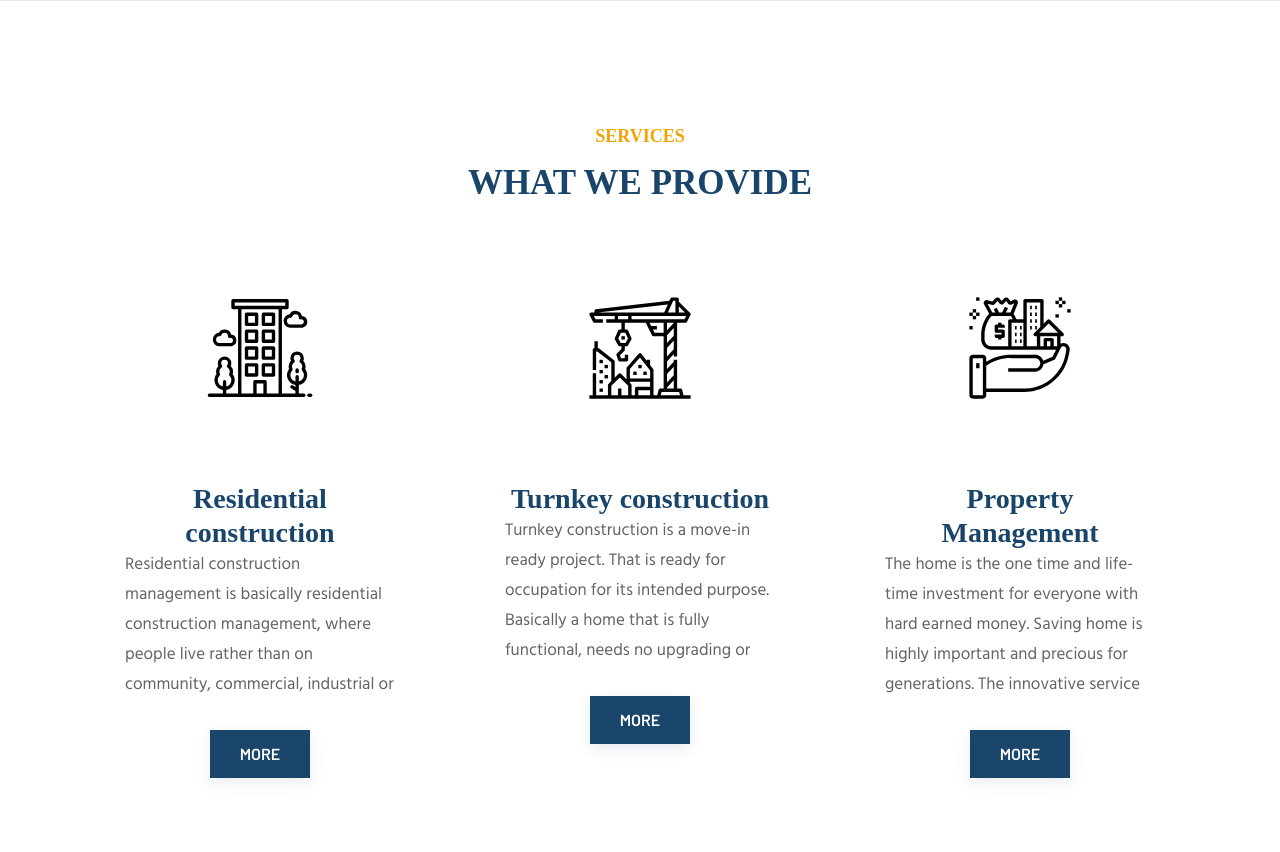
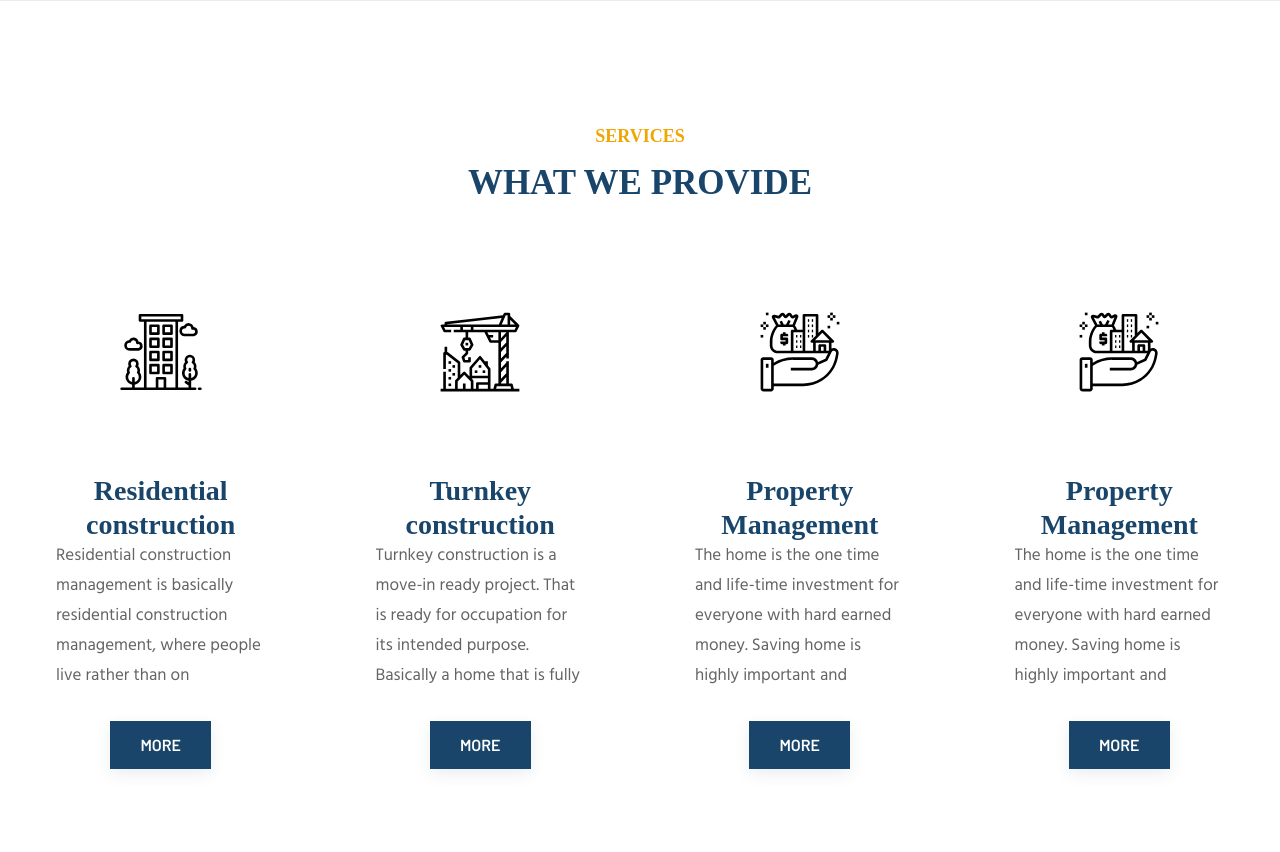
Before and after one commit to WindRmen05/r-five, a plain HTML site: page index.html in a window 1280 px wide. Shown: the part 1460-2312 px from the top of the page. Drawn offline with Linux system fonts and the light colour scheme; files whose address does not match are found by name; a web font is replaced by a local one.

Commit message:
new updates

```diff
--- a/assets/css/style.css
+++ b/assets/css/style.css
@@ -827,6 +827,12 @@ p {
   4.SERVICES css
 ===========================*/
 
+@media screen and (max-width:561px) {
+  #service .row {
+    display: grid;
+  }
+}
+
 .feature-box {
   font-size: 1.5rem;
   padding: 2.5rem;
@@ -834,7 +840,8 @@ p {
   border-radius: 3px;
   z-index: 10;
   transition: all .3s;
-  max-width: 100%;
+  max-width: 400px;
+  align-self: center;
 }
 
 .feature-box p {
@@ -849,6 +856,13 @@ p {
 .feature-box button {
   margin-top: 30px;
   font-size: 16px;
+}
+
+.cont {
+  padding: 1rem;
+  display: grid;
+  align-items: center;
+  justify-content:center;
 }
 
 .feature-box__icon {
--- a/index.html
+++ b/index.html
@@ -183,8 +183,7 @@
 
     <!--====== SERVICES PART START ======-->
 
-    <section id="service" class="project-area pt-125 pb-130">
-        <div class="container">
+    <section id="service" class="project-area pt-125">
             <div class="row justify-content-center">
             <div class="col-lg-6">
                 <div class="section-title text-center pb-50">
@@ -192,9 +191,11 @@
                     <h2 class="title">what we provide</h2>
                 </div> <!-- section title -->
             </div>
-        </div>
+            </div>
+            <div class="cont">
             <div class="row">
-                <div class="col md">
+                <!-- col md-3 mb-4 -->
+                <div class="col md-3 mb-4">
                     <div class="feature-box">
                         <img src="./assets/images/services/condominium.svg" class="feature-box__icon"></img>
                         <h3 class="heading-teritiary">Residential construction</h3>
@@ -204,7 +205,7 @@
                     </div>
                 </div>
 
-                <div class="col md">
+                <div class="col md-3 mb-4">
                     <div class="feature-box">
                         <img src="./assets/images/services/construction.svg" class="feature-box__icon"></img>
                         <h3 class="heading-teritiary">Turnkey construction</h3>
@@ -213,7 +214,16 @@
                     </div>
                 </div>
 
-                <div class="col md">
+                <div class="col md-3 mb-4">
+                    <div class="feature-box">
+                        <img src="./assets/images/services/assets.svg" class="feature-box__icon"></img>
+                        <h3 class="heading-teritiary">Property Management</h3>
+                        <p class="feature-box__text">The home is the one time and life-time investment for everyone with hard earned money. Saving home is highly important and precious for generations. The innovative service we offer will give immense pleasure and relief for flat owners, especially owners  who are away from their property for mutual benefit. Flat owners can stay anywhere in the world comfortably without any worry about his/her property and they can view their property online periodically and receive rent and get updates about property.</p>
+                        <button class="main-btn" id="moreBtn">more</button>
+                    </div>
+                </div>
+
+                <div class="col md-3 mb-4">
                     <div class="feature-box">
                         <img src="./assets/images/services/assets.svg" class="feature-box__icon"></img>
                         <h3 class="heading-teritiary">Property Management</h3>
@@ -226,18 +236,18 @@
     </section>
     <!--====== SERVICES PART ENDS ======-->
 
-    <!--====== SERVICES PART START ======-->
+    <!--====== FEATURE-GALLERY PART START ======-->
 
-    <section id="project" class="services-area pt-125 pb-130 gray-bg">
+    <!-- <section id="project" class="services-area pt-125 pb-130 gray-bg">
         <div class="container">
             <div class="row justify-content-center">
                 <div class="col-lg-6">
                     <div class="section-title text-center pb-50">
                         <h5 class="sub-title mb-15">Featured Works</h5>
                         <h2 class="title">Recent Projects</h2>
-                    </div> <!-- section title -->
+                    </div>
                 </div>
-            </div> <!-- row -->
+            </div>
             <div class="gallery">
 
                 <div class="gallery-item">
@@ -266,10 +276,11 @@
 
             </div>
 
-        </div> <!-- container -->
-    </section>
+        </div>
 
-    <!--====== SERVICES PART ENDS ======-->
+    </section> -->
+
+    <!--====== FEATURE-GALLERY PART ENDS ======-->
 
     <!--====== PROJECT PART START ======-->
 
```
